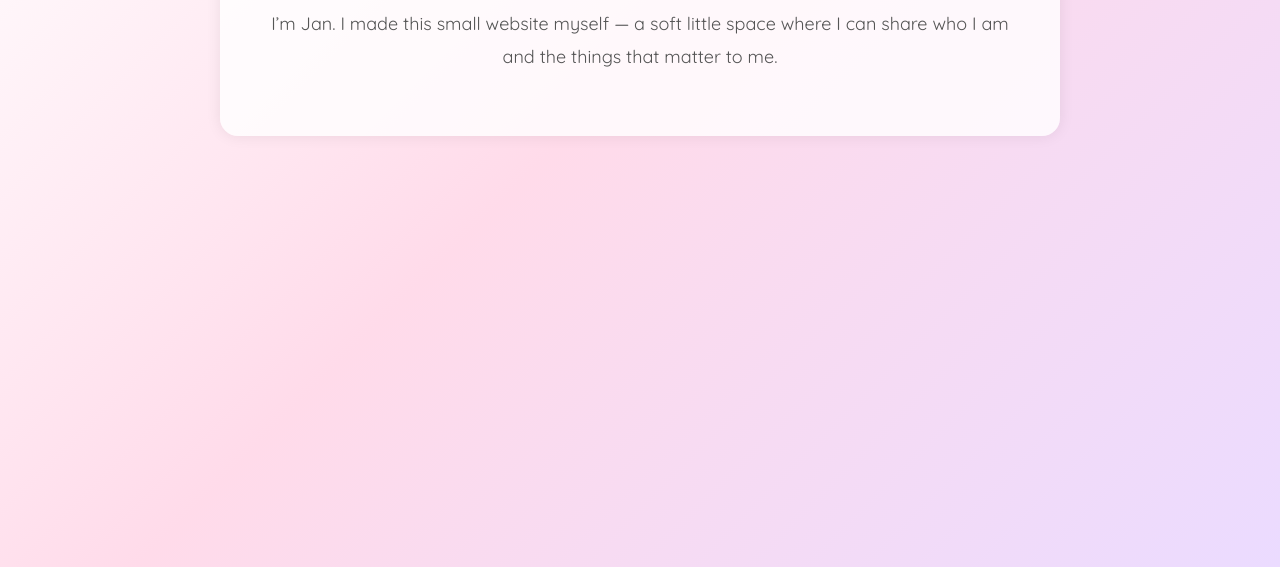
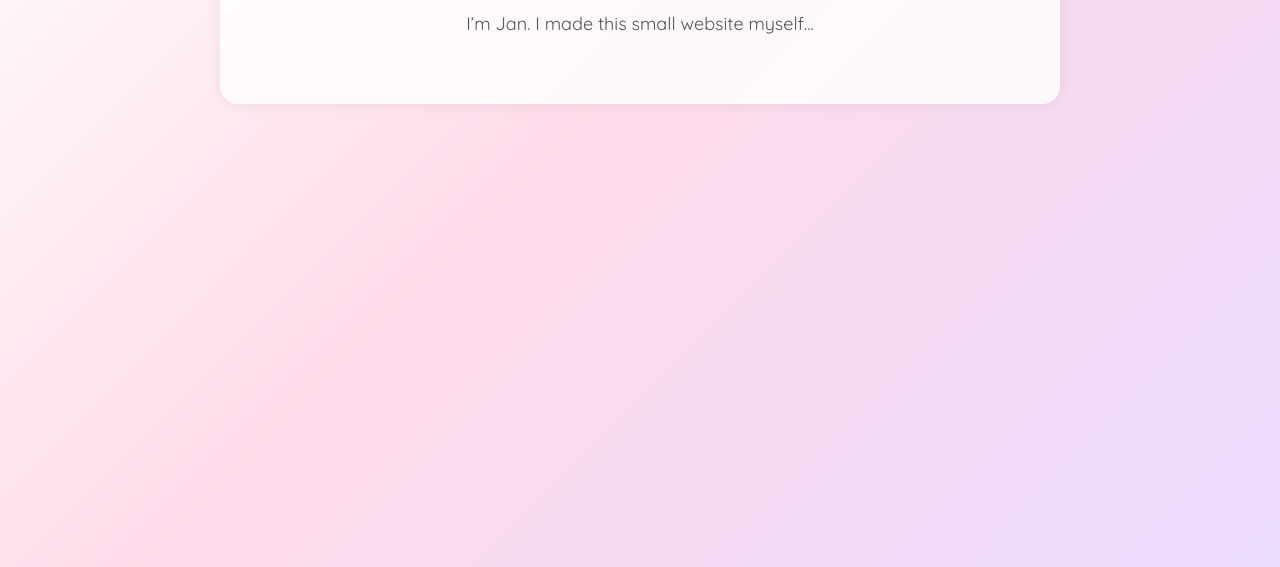
Before and after one commit to jan-nicole/bynicole, a plain HTML site: page index.html in a window 1280 px wide. Shown: the part 233-800 px from the top of the page. Drawn offline with Linux system fonts and the light colour scheme.

Commit message:
Update index.html

```diff
--- a/index.html
+++ b/index.html
@@ -93,8 +93,7 @@
 <div class="container">
     <h1>Welcome, I'm <span class="accent">Jan Nicole</span></h1>
     <p>
-        I’m Jan. I made this small website myself — a soft little space where I can share
-        who I am and the things that matter to me.
+        I’m Jan. I made this small website myself...
     </p>
 </div>
 
```
